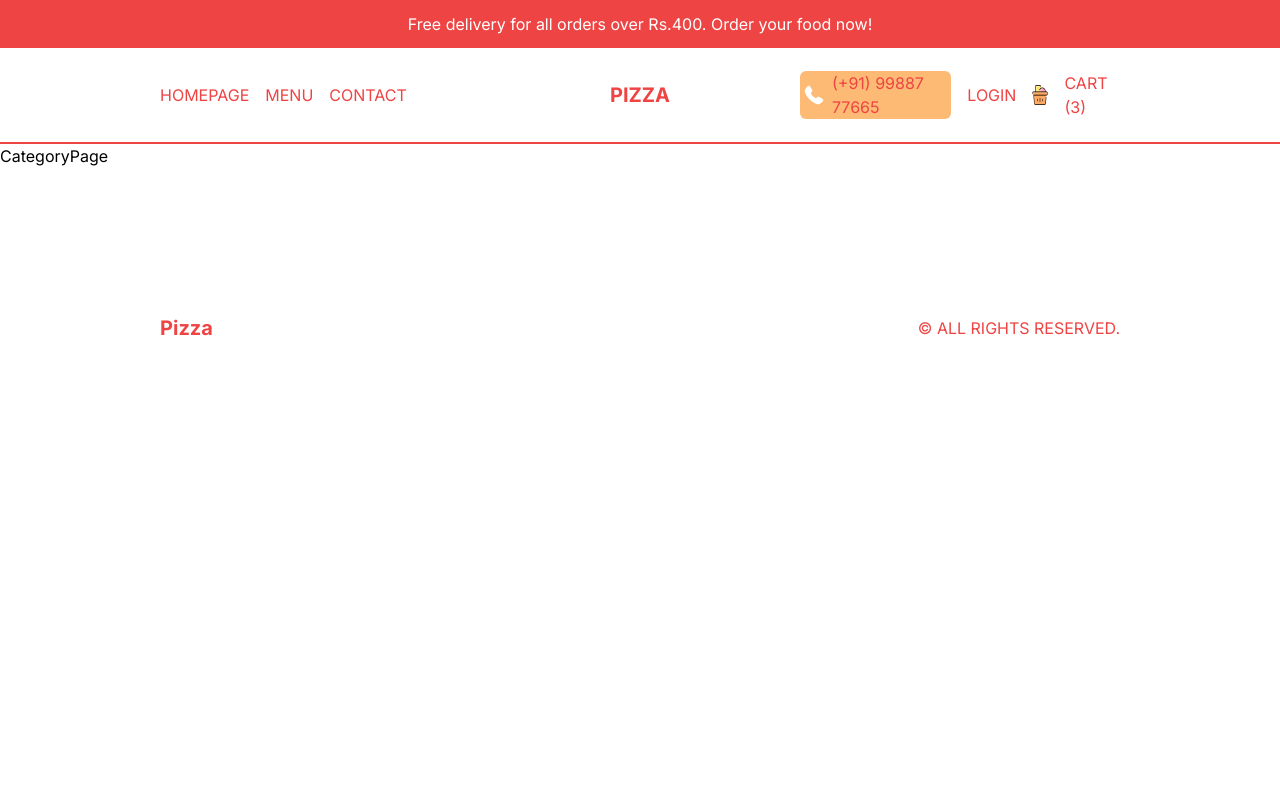
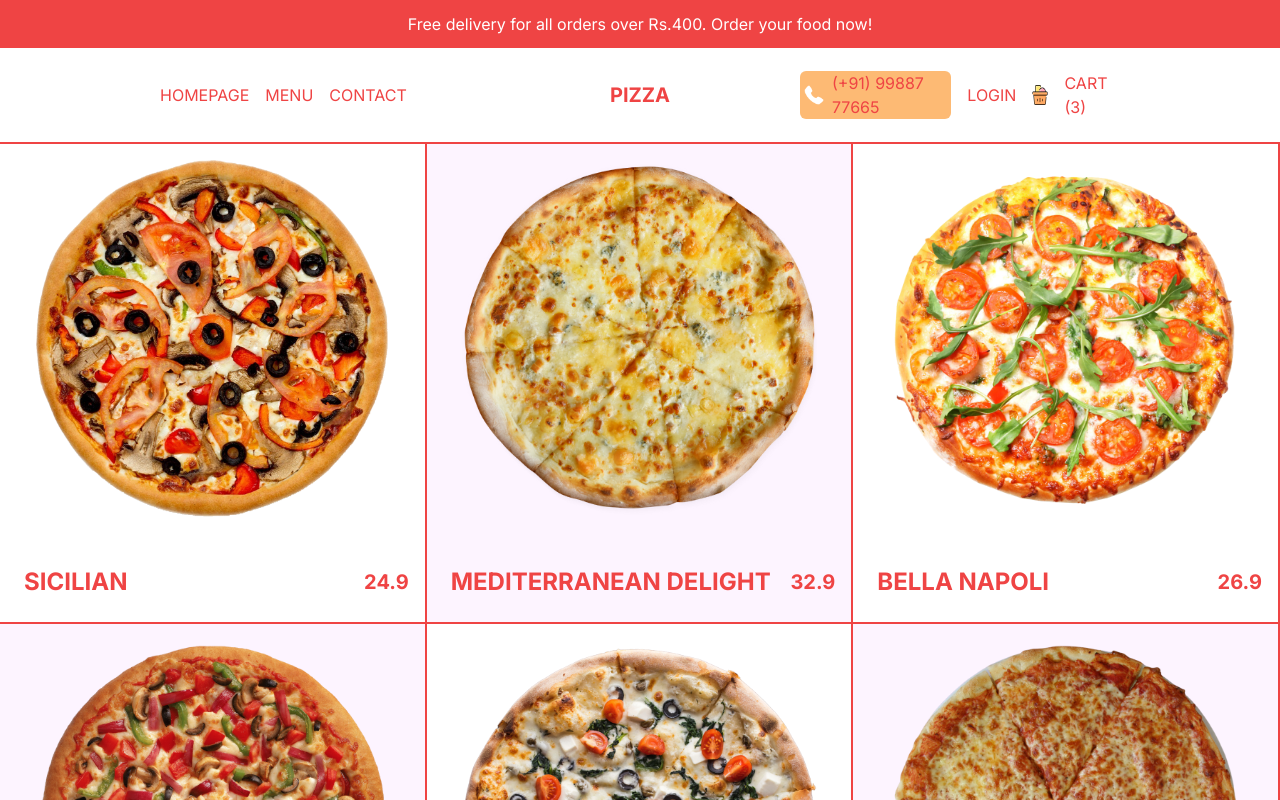
Before and after one commit to div-vik/pizza, a Next.js app: page /menu/burgers in a window 1280 px wide. Shown: the top 800 px of the page. Built offline with nearby package versions, Linux system fonts and the light colour scheme.

Commit message:
category completed

```diff
--- a/src/app/menu/[category]/page.tsx
+++ b/src/app/menu/[category]/page.tsx
@@ -1,7 +1,33 @@
+import { pizzas } from "@/data";
+import Image from "next/image";
+import Link from "next/link";
 import React from "react";
 
 const CategoryPage = () => {
-  return <div>CategoryPage</div>;
+  return (
+    <div className="flex text-red-500 flex-wrap">
+      {pizzas.map((item) => (
+        <Link
+          href={`/product/${item.id}`}
+          key={item.id}
+          className="w-full h-[60vh] border-r-2 border-b-2 border-red-500 sm:w-1/2 lg:w-1/3 p-4 flex flex-col justify-between group even:bg-fuchsia-50"
+        >
+          {item.img && (
+            <div className="relative h-[80%]">
+              <Image src={item.img} alt="" fill className="object-contain" />
+            </div>
+          )}
+          <div className="flex items-center justify-between font-bold">
+            <h1 className="text-2xl uppercase p-2">{item.title}</h1>
+            <h2 className="group-hover:hidden text-xl">{item.price}</h2>
+            <button className="uppercase hidden group-hover:block bg-red-500 text-white p-2 rounded-md">
+              Add to Cart
+            </button>
+          </div>
+        </Link>
+      ))}
+    </div>
+  );
 };
 
 export default CategoryPage;
```
